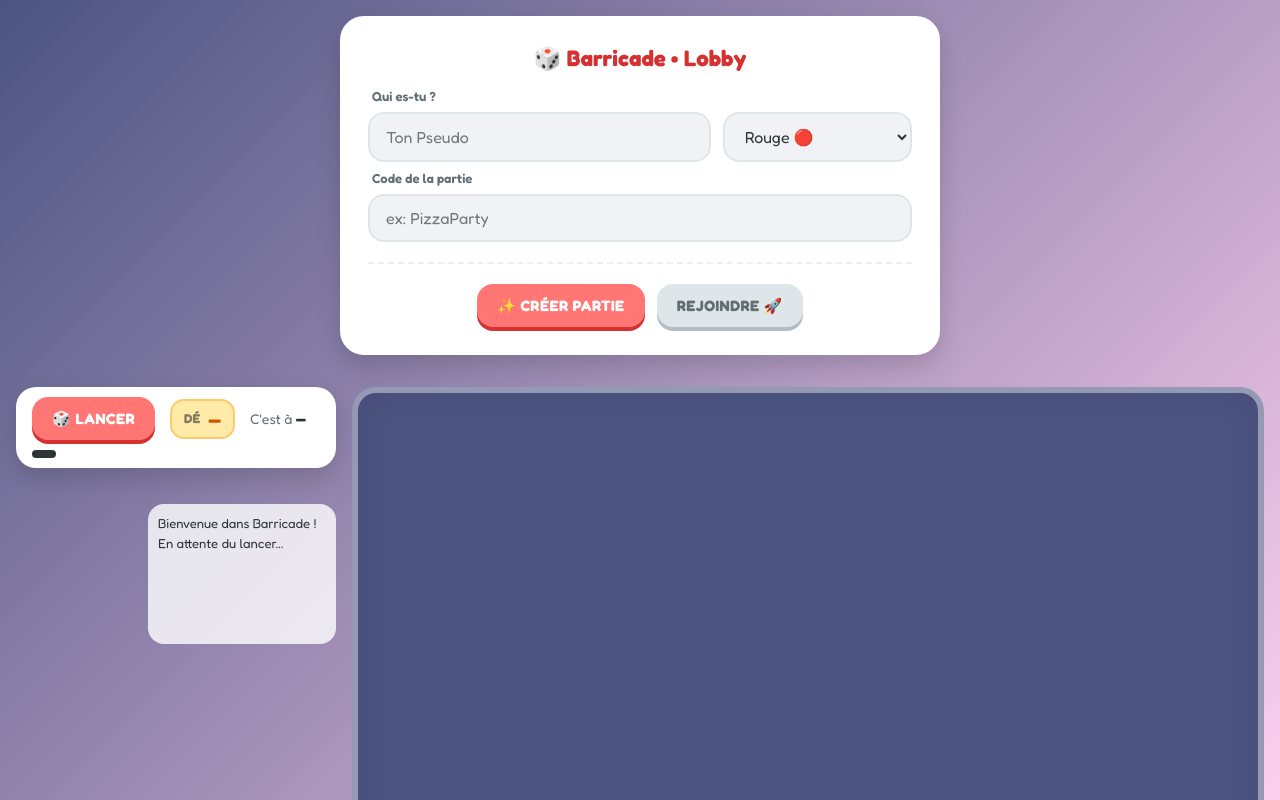
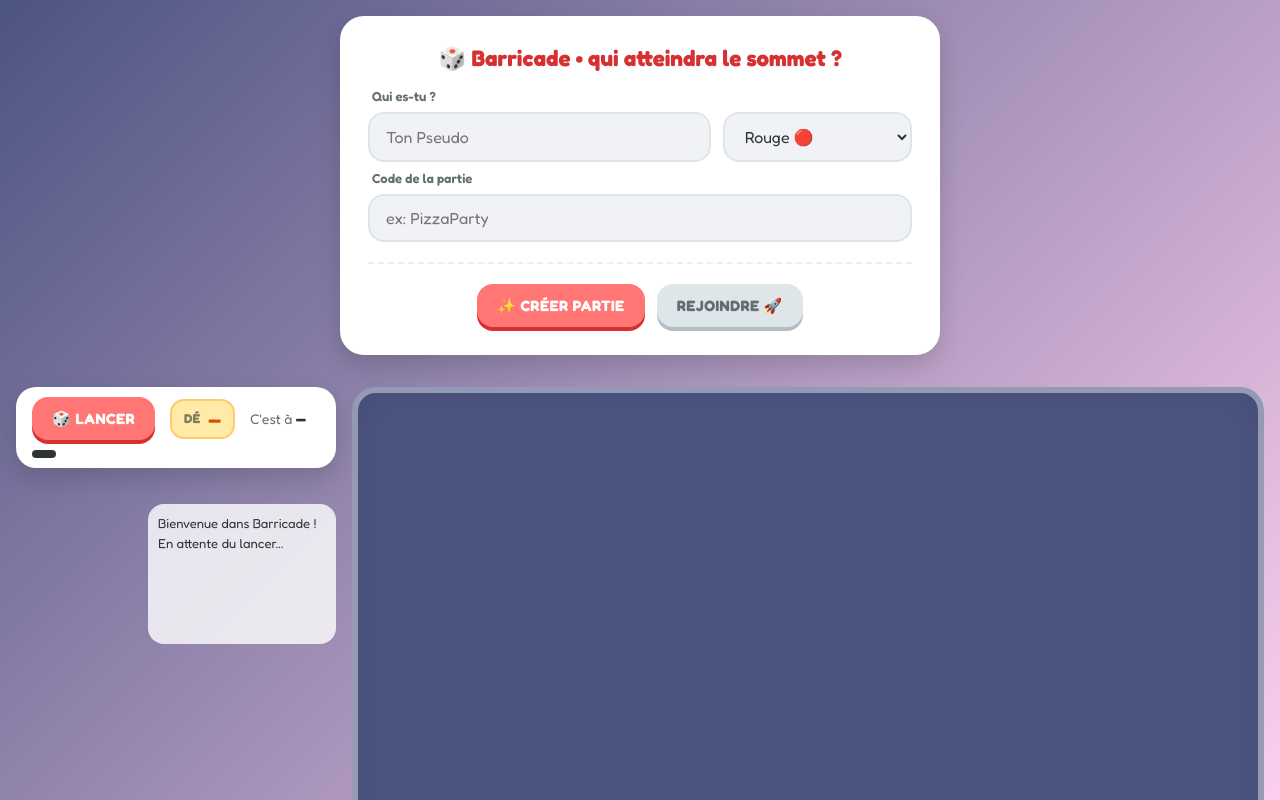
Before and after one commit to varletcamille33-dev/barricade, a plain HTML site: page index.html in a window 1280 px wide. Shown: the top 800 px of the page. Drawn offline with Linux system fonts and the light colour scheme.

Commit message:
Update index.html

```diff
--- a/index.html
+++ b/index.html
@@ -350,7 +350,7 @@
 <body>
 
 <section id="menu" class="card">
-  <h3>🎲 Barricade • Lobby</h3>
+  <h3>🎲 Barricade • qui atteindra le sommet ?</h3>
 
   <div class="col">
     <label>Qui es-tu ?</label>
```
